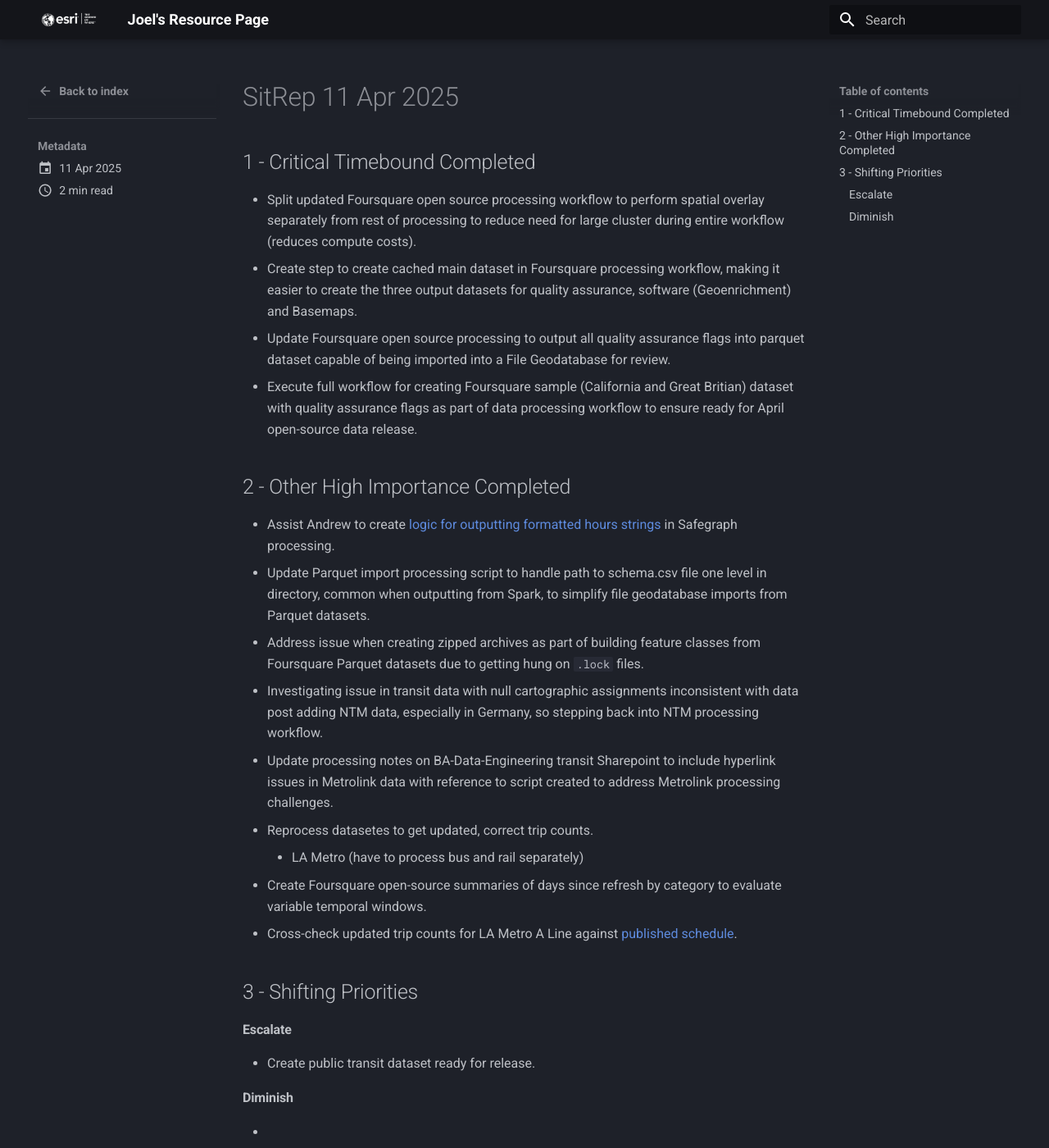
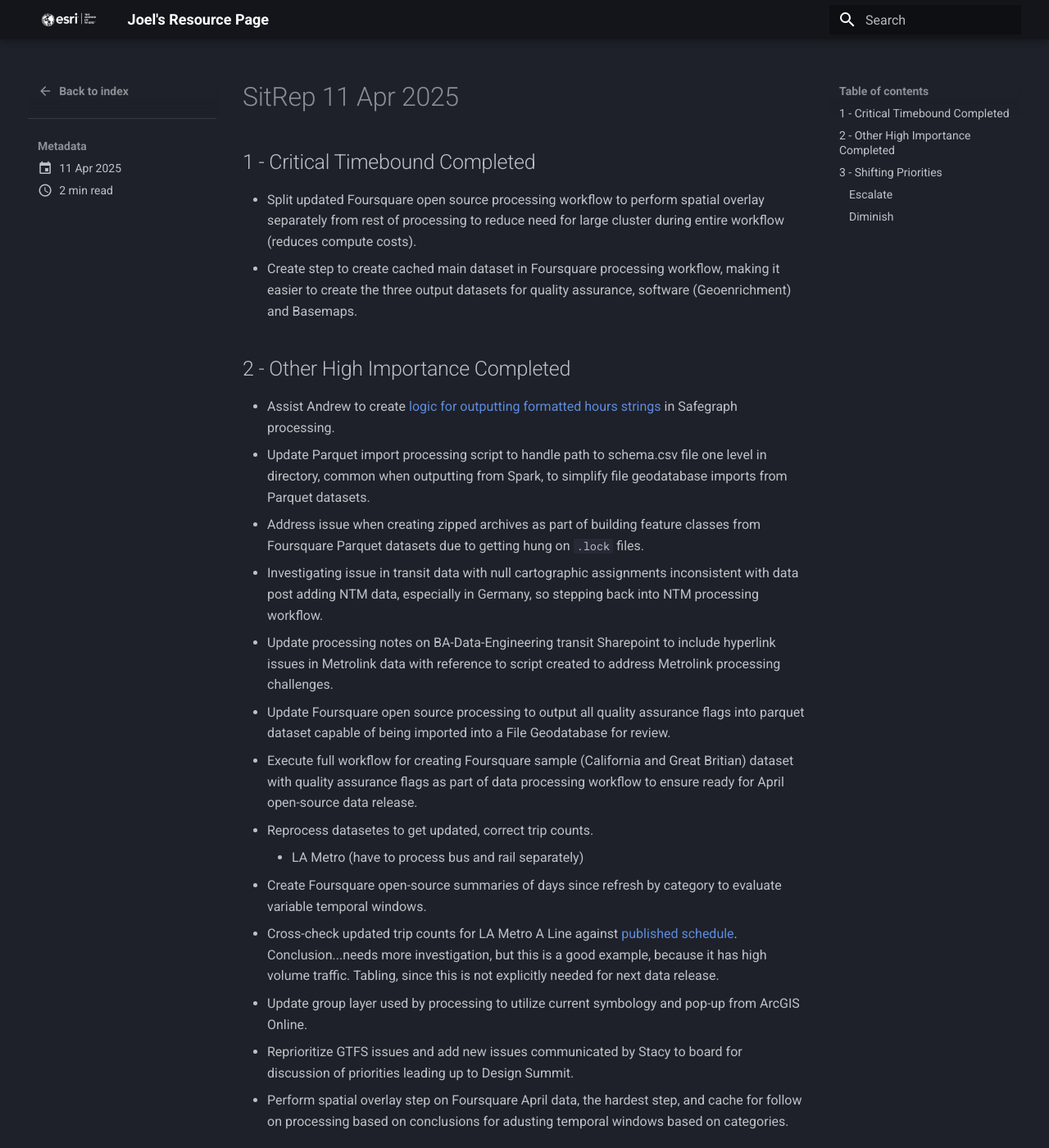
Before and after one commit to knu2xs/esri-resource-page, an MkDocs documentation site: the page built from docs/sitreps/posts/sitrep_20250411.md, in a window 1280 px wide and 1400 px high. Shown: the whole window at 82% size. Built offline with MkDocs 1.6.1 and Material for MkDocs 9.7.7, drawn with Linux system fonts in a browser that asks for light colours.

Commit message:
update sitreps

```diff
--- a/docs/sitreps/posts/sitrep_20250411.md
+++ b/docs/sitreps/posts/sitrep_20250411.md
@@ -18,10 +16,15 @@
 - Address issue when creating zipped archives as part of building feature classes from Foursquare Parquet datasets due to getting hung on `.lock` files.
 - Investigating issue in transit data with null cartographic assignments inconsistent with data post adding NTM data, especially in Germany, so stepping back into NTM processing workflow.
 - Update processing notes on BA-Data-Engineering transit Sharepoint to include hyperlink issues in Metrolink data with reference to script created to address Metrolink processing challenges.
+- Update Foursquare open source processing to output all quality assurance flags into parquet dataset capable of being imported into a File Geodatabase for review.
+- Execute full workflow for creating Foursquare sample (California and Great Britian) dataset with quality assurance flags as part of data processing workflow to ensure ready for April open-source data release.
 - Reprocess datasetes to get updated, correct trip counts.
     - LA Metro (have to process bus and rail separately)
 - Create Foursquare open-source summaries of days since refresh by category to evaluate variable temporal windows.
-- Cross-check updated trip counts for LA Metro A Line against [published schedule](https://cdn.beta.metro.net/wp-content/uploads/2024/12/06090036/801_TT_12-15-24.pdf).
+- Cross-check updated trip counts for LA Metro A Line against [published schedule](https://cdn.beta.metro.net/wp-content/uploads/2024/12/06090036/801_TT_12-15-24.pdf). Conclusion...needs more investigation, but this is a good example, because it has high volume traffic. Tabling, since this is not explicitly needed for next data release.
+- Update group layer used by processing to utilize current symbology and pop-up from ArcGIS Online.
+- Reprioritize GTFS issues and add new issues communicated by Stacy to board for discussion of priorities leading up to Design Summit.
+- Perform spatial overlay step on Foursquare April data, the hardest step, and cache for follow on processing based on conclusions for adusting temporal windows based on categories.
 
 ## 3 - Shifting Priorities
 
```
Also changed, not shown: other parts of docs/sitreps/posts/sitrep_20250411.md (+0 -2 lines).
